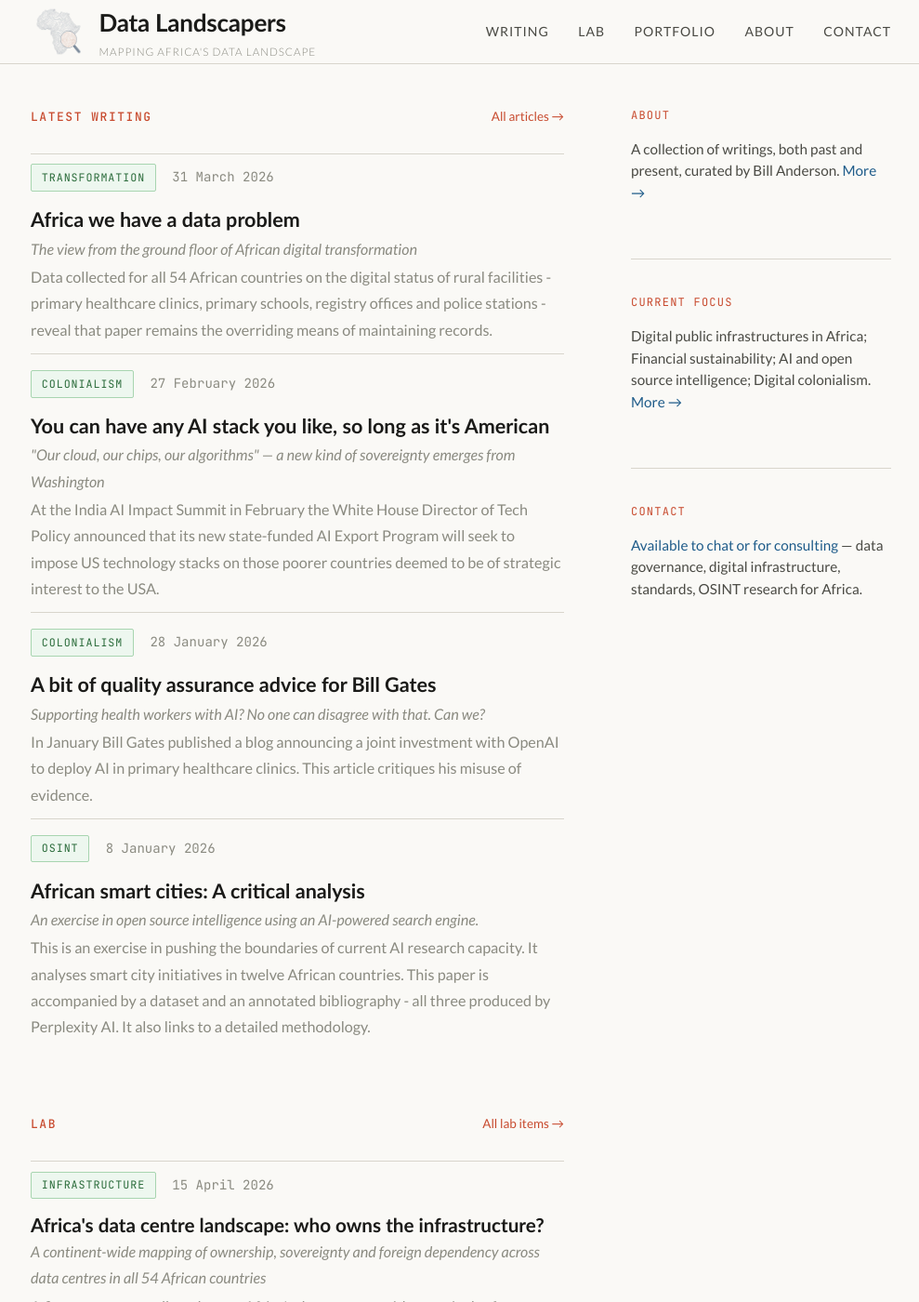
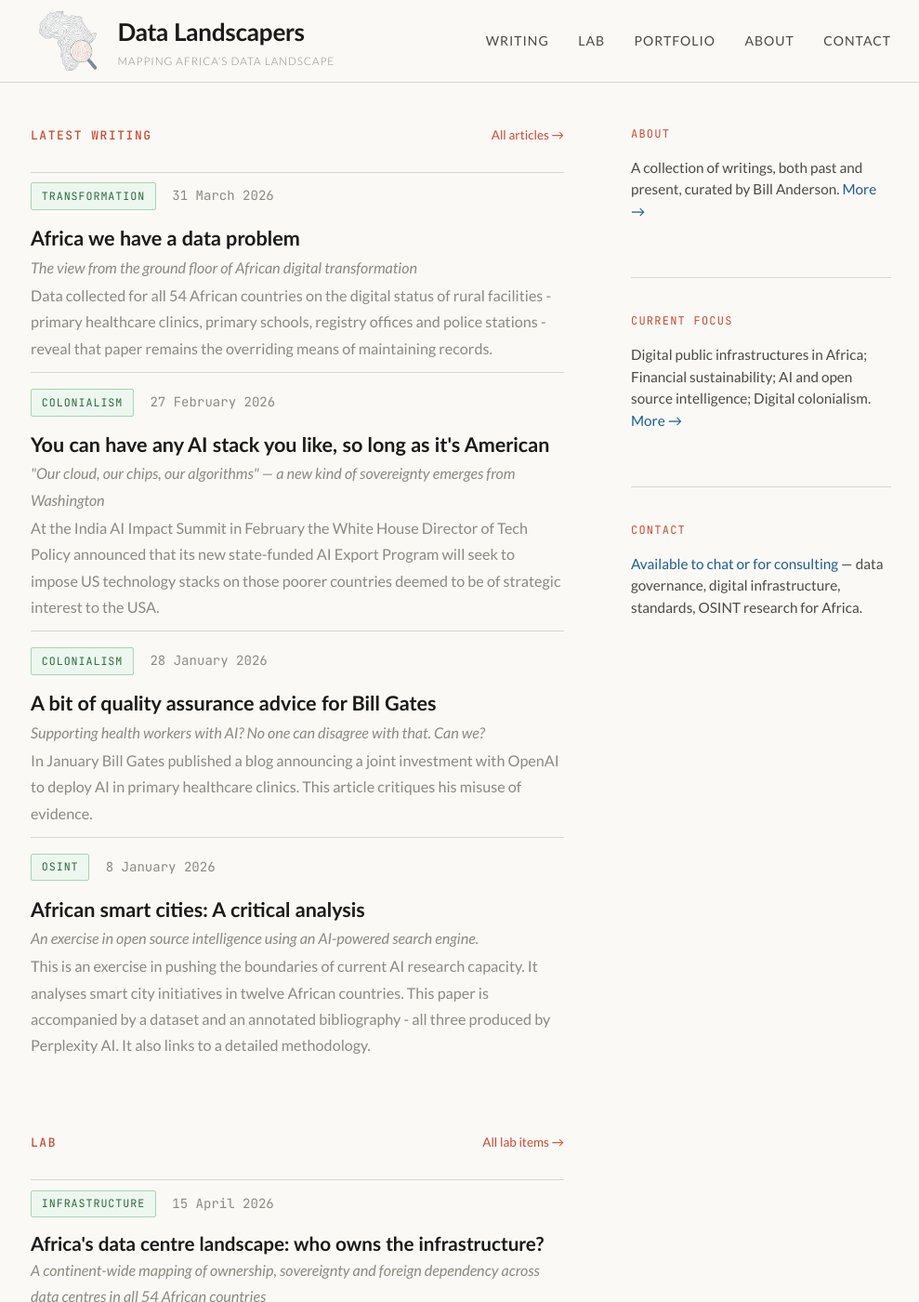
Before and after one commit to data-landscapers/data-landscapers.github.io, a Jekyll site: the page built from index.md, in a window 1280 px wide and 1400 px high. Shown: the whole window at 93% size, without its empty margins (144-1133 px from the left). Built offline with Jekyll 4.4.1, drawn with Linux system fonts in a browser that asks for light colours.

Commit message:
Update main.css

```diff
--- a/assets/css/main.css
+++ b/assets/css/main.css
@@ -111,11 +111,11 @@ figcaption { font-size: 0.82rem; color: var(--accent); margin-top: 0.5rem; line-
   display: flex;
   align-items: center;
   justify-content: space-between;
-  height: 68px;
+  height: 88px;
 }
 
 .site-logo { font-family: var(--display); font-size: 1.45rem; font-weight: 700; color: var(--ink); border: none; letter-spacing: -0.01em; flex-shrink: 0; display: flex; align-items: center; gap: 0.75rem; }
-.site-logo__img { height: 60px; width: 60px; display: block; }
+.site-logo__img { height: 80px; width: 80px; display: block; }
 .site-logo__text { display: flex; flex-direction: column; }
 .site-logo:hover { color: var(--accent); border: none; }
 .site-logo__sub { font-family: var(--serif); font-size: 0.65rem; font-weight: 300; color: var(--ink-faint); text-transform: uppercase; letter-spacing: 0.08em; display: block; margin-top: -3px; }
@@ -136,7 +136,7 @@ figcaption { font-size: 0.82rem; color: var(--accent); margin-top: 0.5rem; line-
   .site-nav {
     display: none;
     position: absolute;
-    top: 68px;
+    top: 88px;
     left: 0;
     right: 0;
     background: var(--paper);
```
